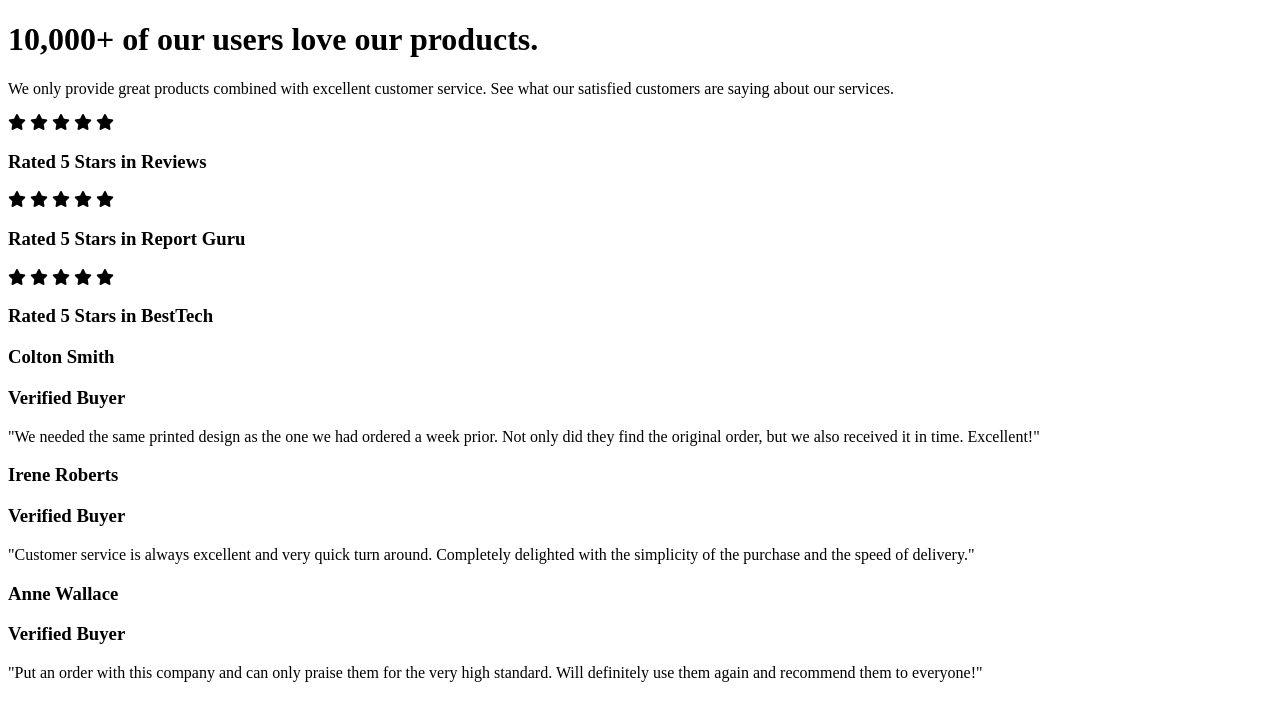
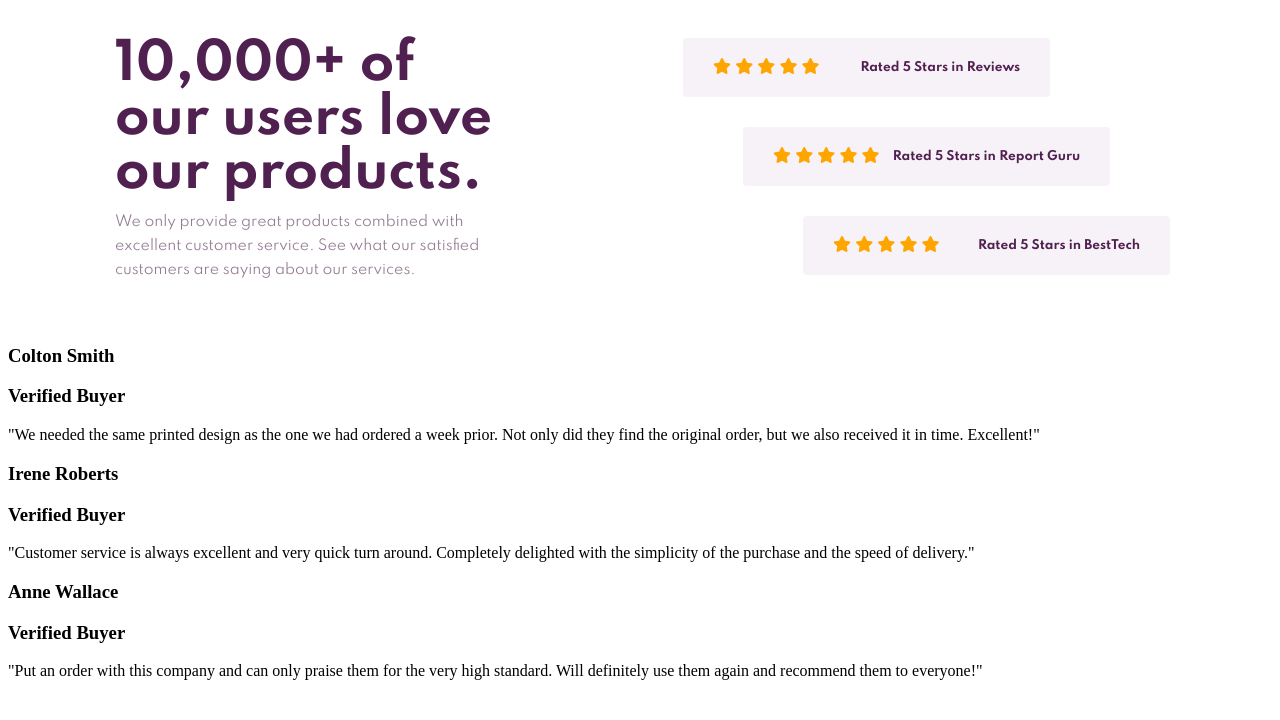
Before and after one commit to Mylhouse/social-proof-section-master, a plain HTML site: page index.html in a window 1280 px wide. Drawn offline with Linux system fonts and the light colour scheme.

Commit message:
header done

```diff
--- a/index.html
+++ b/index.html
@@ -4,7 +4,7 @@
     <meta charset="UTF-8" />
     <meta name="viewport" content="width=device-width, initial-scale=1.0" />
     <!-- displays site properly based on user's device -->
-
+    <link rel="stylesheet" href="style.css">
     <link
       rel="icon"
       type="image/png"
@@ -27,7 +27,7 @@
     </style>
   </head>
   <body>
-    <div class="container">
+    <div class="header">
       <div class="intro">
         <h1>10,000+ of our users love our products.</h1>
 
@@ -36,34 +36,35 @@
       </div>
 
       <div class="ratings">
-        <div class="rating">
+        <div class="rating" id="rating1">
           <div class="stars">
             <i class="fas fa-star"></i>
             <i class="fas fa-star"></i>
             <i class="fas fa-star"></i>
             <i class="fas fa-star"></i>
             <i class="fas fa-star"></i></div>
-        <h3>Rated 5 Stars in Reviews</h3>
+        <p>Rated 5 Stars in Reviews</p>
       </div>
-        <div class="rating">
+        <div class="rating" id="rating2">
           <div class="stars">
             <i class="fas fa-star"></i>
             <i class="fas fa-star"></i>
             <i class="fas fa-star"></i>
             <i class="fas fa-star"></i>
             <i class="fas fa-star"></i></div>
-          <h3>Rated 5 Stars in Report Guru</h3>
+          <p>Rated 5 Stars in Report Guru</p>
       </div>
-        <div class="rating">
+        <div class="rating" id="rating3">
           <div class="stars">
             <i class="fas fa-star"></i>
             <i class="fas fa-star"></i>
             <i class="fas fa-star"></i>
             <i class="fas fa-star"></i>
             <i class="fas fa-star"></i></div>
-          <h3>Rated 5 Stars in BestTech</h3>
+          <p>Rated 5 Stars in BestTech</p>
       </div>
       </div>
+    </div>
 
       <div class="comments">
         <div class="comment">
@@ -86,7 +87,6 @@
           standard. Will definitely use them again and recommend them to everyone!"
         </div>
       </div>
-    </div>
     <!-- <div class="attribution">
       Challenge by
       <a href="https://www.frontendmentor.io?ref=challenge" target="_blank"
--- a/style.css
+++ b/style.css
@@ -0,0 +1,70 @@
+@import url('https://fonts.googleapis.com/css2?family=Spartan:wght@400;500;700&display=swap');
+/*font-family: 'Spartan', sans-serif;*/
+
+:root {
+  --dark-margenta: hsl(300, 43%, 22%);
+  --pink: hsl(333, 80%, 67%);
+  --grayish-magenta: hsl(303, 10%, 53%);
+  --light-magenta: hsl(300, 24%, 96%);
+  --font-size: 15px;
+}
+
+.header {
+  display: flex;
+  justify-content: space-around;
+  font-family: 'Spartan', sans-serif;
+}
+
+.intro {
+  margin: 30px;
+  width: 30vw;
+  font-size: 20px;
+}
+
+.intro h1 {
+  color: var(--dark-margenta);
+  margin: 0;
+  font-size: 50px;
+  line-height: 54px;
+}
+
+.intro p {
+  margin-top: 10px;
+  color: var(--grayish-magenta);
+  font-size: 14px;
+  line-height: 24px;
+}
+
+.ratings {
+  width: 40vw;
+}
+.rating {
+  display: flex;
+  justify-content: space-between;
+  align-items: center;
+  width: 24vw;
+  margin: 30px 0px;
+  padding: 20px 30px;
+  background-color: var(--light-magenta);
+  border-radius: 4px;
+}
+
+#rating2 {
+  margin-left: 60px;
+}
+
+#rating3 {
+  margin-left: 120px;
+}
+
+.rating p {
+  margin: 0;
+  color: var(--dark-margenta);
+  font-weight: bolder;
+  font-size: 12px;
+}
+
+.stars {
+  margin: 0px;
+  color: orange;
+}
```
